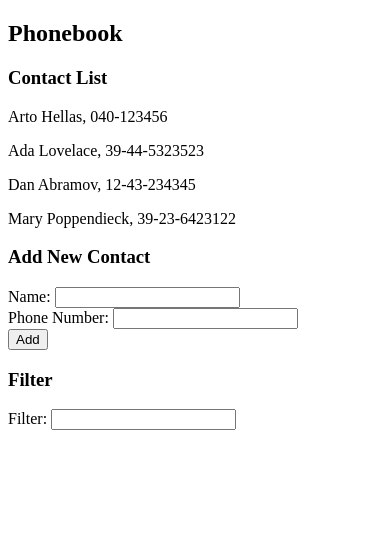
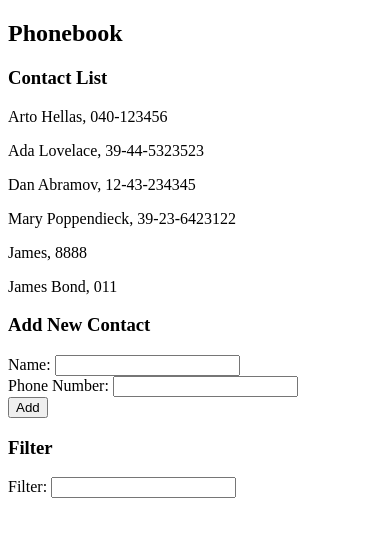
Before and after one commit to mekukun/fullstackopen-exercise, a React (Vite) app in the folder exercise-2.6-2.10-phonebook/: page / in a window 390 px wide. Shown: the top 536 px of the page. Built offline with nearby package versions, Linux system fonts and the light colour scheme; data requests are answered from the project's data file.

Commit message:
Exercise 2.12 - 2.13
2.12 - Add phonebook to BE server
2.13 - Handles communication in a component

```diff
--- a/exercise-2.6-2.10-phonebook/db.json
+++ b/exercise-2.6-2.10-phonebook/db.json
@@ -19,6 +19,16 @@
       "name": "Mary Poppendieck",
       "number": "39-23-6423122",
       "id": 4
+    },
+    {
+      "name": "James",
+      "number": "8888",
+      "id": 5
+    },
+    {
+      "name": "James Bond",
+      "number": "011",
+      "id": 6
     }
   ]
 }
--- a/exercise-2.6-2.10-phonebook/src/App.jsx
+++ b/exercise-2.6-2.10-phonebook/src/App.jsx
@@ -1,8 +1,8 @@
 import { useState, useEffect } from "react";
-import axios from "axios";
 import Filter from "./Filter";
 import PersonForm from "./PersonForm";
 import Persons from "./Persons";
+import noteService from "./services/notes";
 
 const App = () => {
   const [newName, setNewName] = useState("");
@@ -14,8 +14,10 @@ const App = () => {
     e.preventDefault(); //prevent reloading (default behavior)
 
     if (!persons.some((person) => person.name === newName)) {
-      const personsCopy = [...persons];
-      setPersons(personsCopy.concat({ name: newName, number: newNumber }));
+      const newPerson = { name: newName, number: newNumber };
+      noteService.create(newPerson).then((response) => {
+        setPersons(persons.concat(response));
+      });
     } else {
       alert(`${newName} is already added to phonebook`);
     }
@@ -25,9 +27,7 @@ const App = () => {
   };
 
   useEffect(() => {
-    axios.get("http://localhost:3001/persons").then((response) => {
-      setPersons(response.data);
-    });
+    noteService.getAll().then((response) => setPersons(response));
   }, []);
 
   return (
--- /dev/null
+++ b/exercise-2.6-2.10-phonebook/src/services/notes.js
@@ -0,0 +1,23 @@
+import axios from "axios";
+const baseUrl = "http://localhost:3001/persons";
+
+const getAll = () => {
+  const request = axios.get(baseUrl);
+  return request.then((response) => response.data);
+};
+
+const create = (newObject) => {
+  const request = axios.post(baseUrl, newObject);
+  return request.then((response) => response.data);
+};
+
+const update = (id, newObject) => {
+  const request = axios.put(`${baseUrl}/${id}`, newObject);
+  return request.then((response) => response.data);
+};
+
+export default {
+  getAll,
+  create,
+  update,
+};
```
